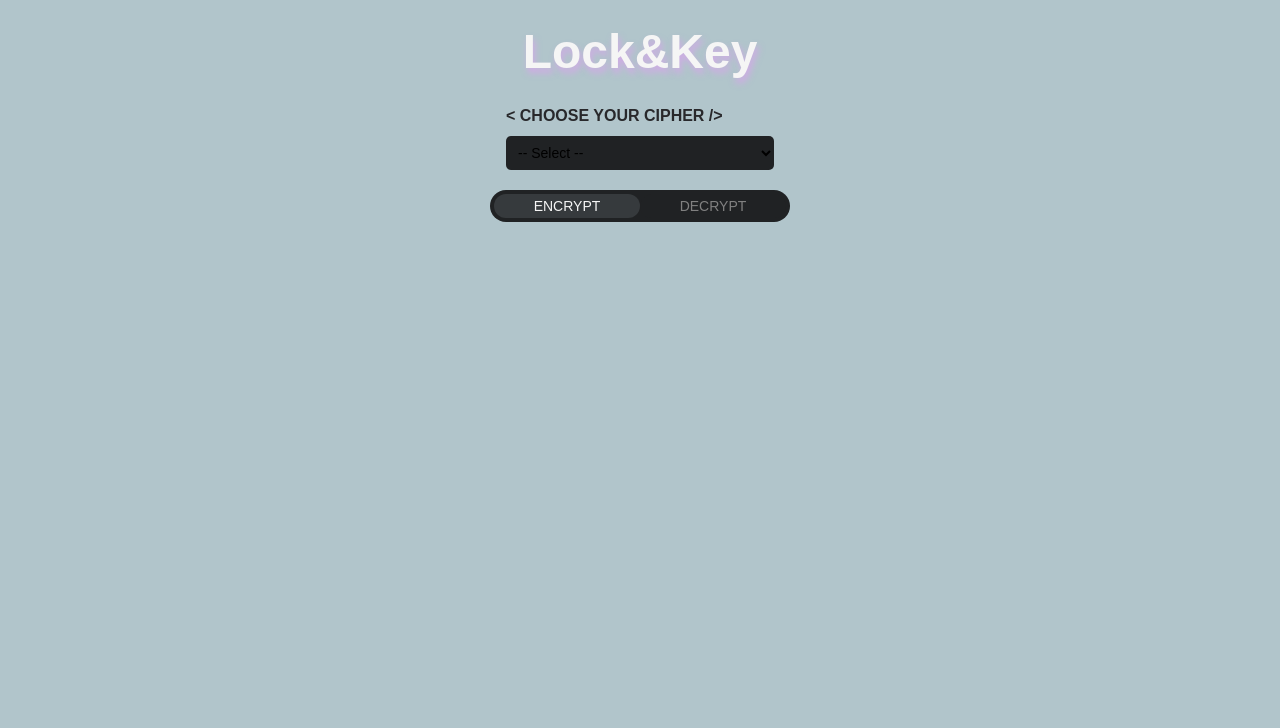
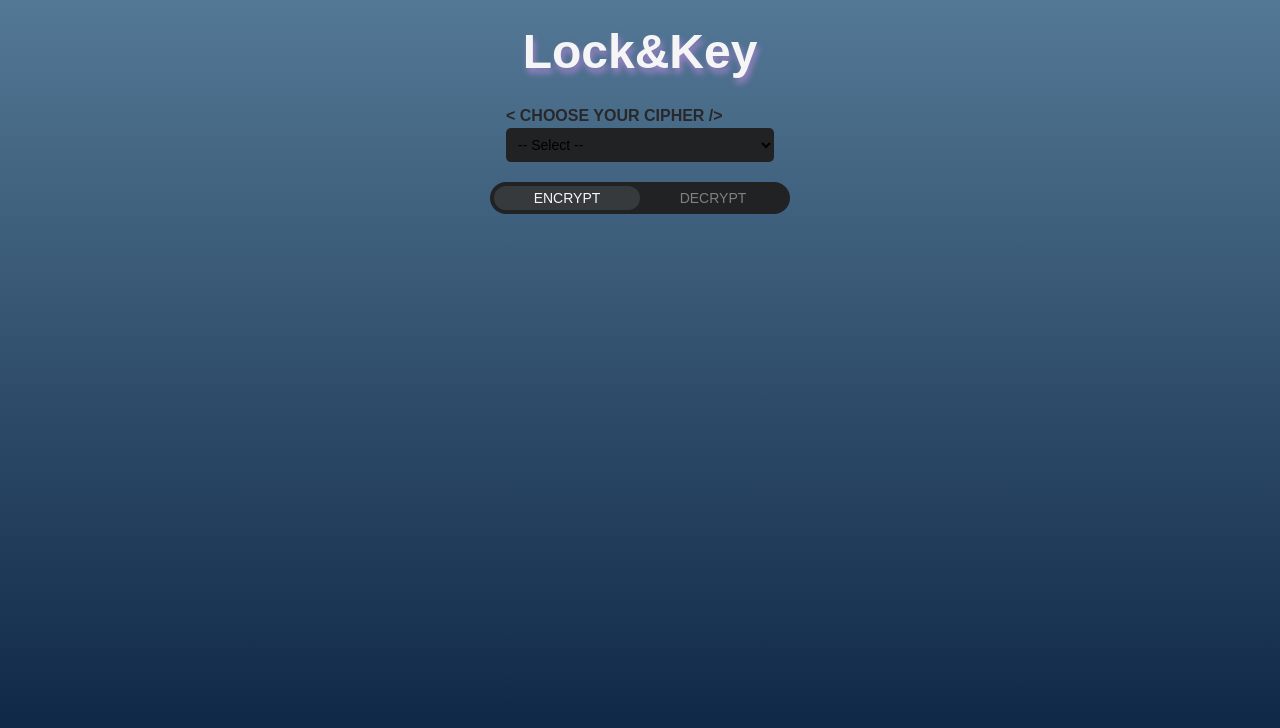
Before and after one commit to ved4a/enc-dec-app, a React (Vite) app: page / in a window 1280 px wide. Shown: the top 728 px of the page. Built offline with nearby package versions, Linux system fonts and the light colour scheme; a web font is replaced by a local one.

Commit message:
fix: background and margin

```diff
--- a/src/App.css
+++ b/src/App.css
@@ -25,7 +25,7 @@
 
 .section-title {
   text-transform: uppercase;
-  margin-bottom: 0.5rem;
+  margin-bottom: 0;
   margin-top: 1rem;
   font-size: 16px;
   text-align: left;
--- a/src/index.css
+++ b/src/index.css
@@ -3,7 +3,9 @@
   line-height: 1.5;
   font-weight: 400;
 
-  background-color: #363a3f;
+  /* background-color: #363a3f; */
+  /* background-image: linear-gradient(135deg, #82acea 0%, #363a3f 100%); */
+  background-image: linear-gradient(to top, #09203f 0%, #537895 100%);
   color: #f5f5f5;
 
   color-scheme: light dark;
```
